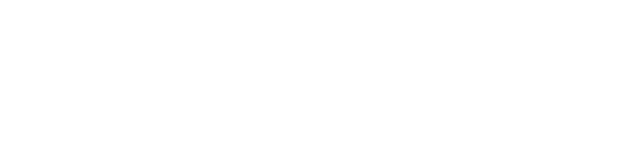
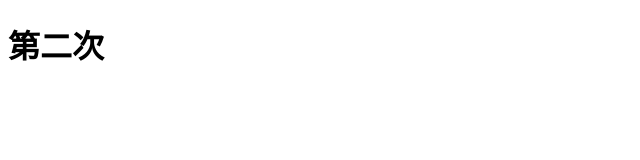
Before and after one commit to killbee123456/testzmm, a plain HTML site: page index.html in a window 1280 px wide. Shown: the whole page, without its empty margins (0-640 px from the left). Drawn offline with Linux system fonts and the light colour scheme.

Commit message:
第二次

```diff
--- a/index.html
+++ b/index.html
@@ -7,6 +7,12 @@
     <title>Document</title>
 </head>
 <body>
-
+    <h1>
+        第二次
+    </h1>
+    <!-- commit 7abb9ba9b7e2a69f6826fa12070c0c9854b46a22 (HEAD -> master)
+        Author: killbee123456 <1315808158@qq.com>
+        Date:   Thu Feb 27 20:03:47 2020 +0800
+ -->
 </body>
 </html>
```
